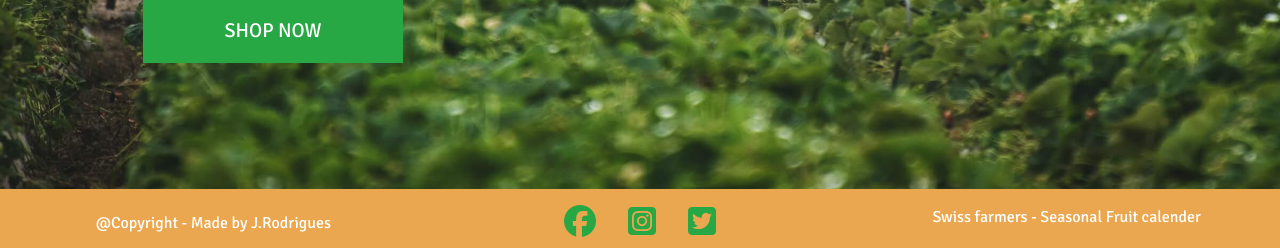
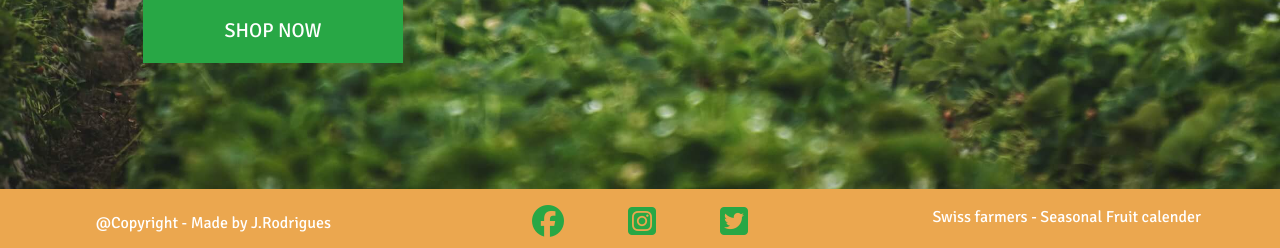
Before and after one commit to Joao4569/farm_fresh, a Django app: page / in a window 1280 px wide. Shown: the part 552-800 px from the top of the page. Run offline with Django 3.2, Linux system fonts and the light colour scheme; some libraries are stand-ins or nearby versions.

Commit message:
style: Add spacing to social links in footer

```diff
--- a/static/css/base.css
+++ b/static/css/base.css
@@ -285,12 +285,19 @@ color: #17a2b8; /* text-info */
 
 .social-links {
   font-size: 2rem;
+  padding: 0rem 2rem
 }
 
 /* payment form */
 
 #payment-form {
   margin-bottom: 9rem;
+}
+
+/* Product details */
+
+.product-details-container {
+  padding-bottom: 5rem;
 }
 
 /* -------------------------------- Media Queries */
@@ -377,6 +384,11 @@ to bug found - recorded as bug number 4 in readme */
   body {
       height: calc(100vh - 150px);
   }
+
+  .social-links {
+    font-size: 2rem;
+    padding: 0rem 1rem
+  }
 }
 
 @media (max-width: 410px) {
--- a/templates/base.html
+++ b/templates/base.html
@@ -226,11 +226,17 @@ The main structure of this template is based on Boutique Ado and modified for Fa
 
       <div class="col-12 col-md-4 text-center d-flex justify-content-center my-auto social-link-container">
         <a href="https://facebook.com" target="_blank" rel="noopener"
-        aria-label="Visit our Facebook page (opens in a new tab)"><i class="fa-brands fa-facebook px-3 text-green social-links"></i></a>
+        aria-label="Visit our Facebook page (opens in a new tab)">
+          <i class="fa-brands fa-facebook text-green social-links"></i>
+        </a>
       <a href="https://instagram.com" target="_blank" rel="noopener"
-        aria-label="Visit our Instagram page (opens in a new tab)"><i class="fa-brands fa-instagram-square px-3 text-green social-links"></i></a>
+        aria-label="Visit our Instagram page (opens in a new tab)">
+          <i class="fa-brands fa-instagram-square text-green social-links"></i>
+        </a>
       <a href="https://twitter.com" target="_blank" rel="noopener"
-        aria-label="Visit our Twitter page (opens in a new tab)"><i class="fa-brands fa-twitter-square px-3 text-green social-links"></i></a>
+        aria-label="Visit our Twitter page (opens in a new tab)">
+          <i class="fa-brands fa-twitter-square text-green social-links"></i>
+        </a>
       </div>
 
       <div class="col-12 col-md-4 text-center text-white d-flex justify-content-center">
```
